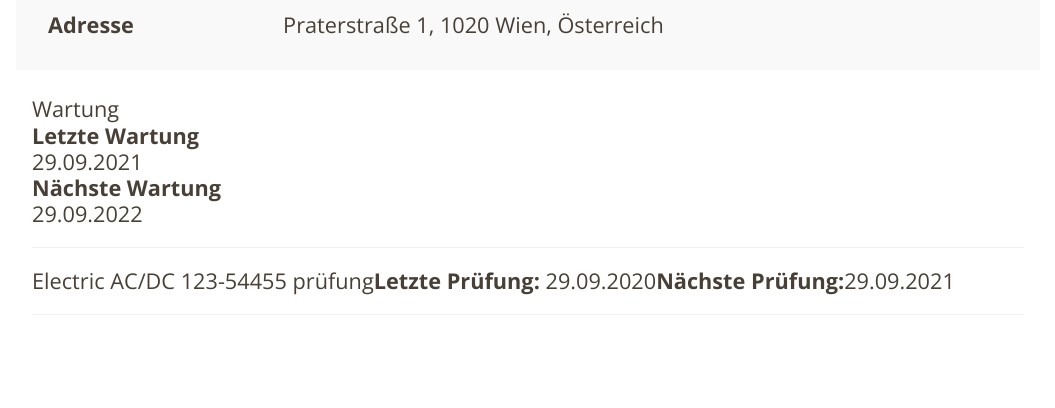
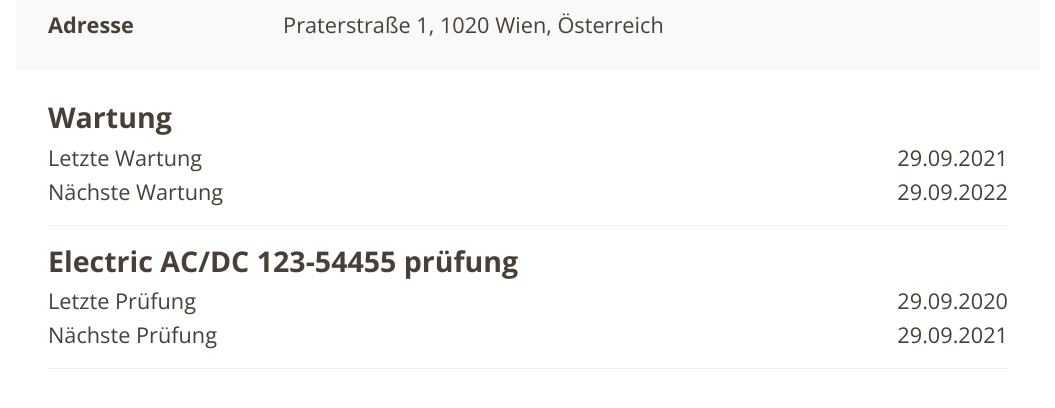
Before and after one commit to SvitlanaKalmutska/TheCardComponent, a Vue app: page / in a window 1280 px wide. Shown: the part 346-754 px from the top of the page, without its empty margins (112-1167 px from the left). Built offline with nearby package versions, Linux system fonts and the light colour scheme.

Commit message:
initial commit

```diff
--- a/src/components/TheCard.vue
+++ b/src/components/TheCard.vue
@@ -18,26 +18,24 @@
     </section>
 
     <section class="checks-info">
-      <!-- <div class="checks-info__wrapper"> -->
       <div class="maintenance">
         <span class="maintenance__title subtitle">Wartung</span>
-        <span class="key">Letzte Wartung </span>
-        <span>29.09.2021</span>
-        <span class="key">Nächste Wartung</span>
-        <span>29.09.2022</span>
+        <span>Letzte Wartung </span>
+        <span class="date">29.09.2021</span>
+        <span>Nächste Wartung</span>
+        <span class="date">29.09.2022</span>
       </div>
       <hr />
       <div class="machine-check">
         <span class="machine-check__title subtitle"
           >Electric AC/DC 123-54455 prüfung</span
         >
-        <span class="key">Letzte Prüfung: </span>
-        <span>29.09.2020</span>
-        <span class="key">Nächste Prüfung:</span>
-        <span>29.09.2021</span>
+        <span>Letzte Prüfung</span>
+        <span class="date">29.09.2020</span>
+        <span>Nächste Prüfung</span>
+        <span class="date">29.09.2021</span>
       </div>
       <hr />
-      <!-- </div> -->
     </section>
   </div>
 </template>
@@ -130,13 +128,28 @@ hr {
   padding: 26px 16px 4px 16px;
 }
 
-.maintenance {
+.maintenance,
+.machine-check {
   padding-bottom: 4px;
   display: grid;
+  grid-template-columns: 2fr 1fr;
+  grid-gap: 8px;
 }
 
 .machine-check {
-  padding: 4px 0;
+  padding-top: 4px;
+}
+
+.subtitle {
+  grid-column: span 2;
+  padding-bottom: 4px;
+  font-weight: 700;
+  font-size: calc(17px + (5 + 6 * 0.8) * ((100vw - 375px) / 768));
+  line-height: 106%;
+}
+
+.date {
+  justify-self: right;
 }
 
 @media only screen and (min-width: 600px) {
@@ -161,5 +174,9 @@ hr {
   hr {
     margin: 16px 0;
   }
+
+  .checks-info {
+    padding: 32px;
+  }
 }
 </style>
```
Also changed, not shown: 1 other file (tests, documents, lock files or other folders).
